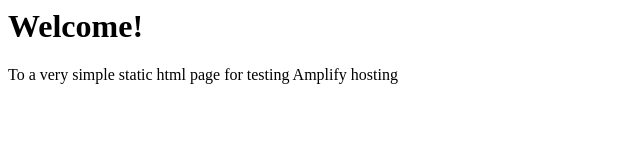
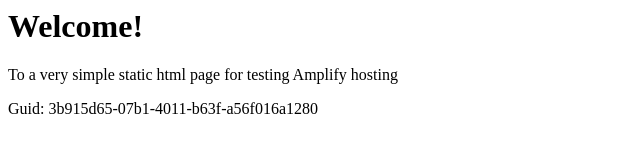
Before and after one commit to aws-aemilia-gru/Github-PR-Commit-Integration-Test-DoNotTouch-GitHubAutoBuildPrPreviewCanaryTest-v1-prod-sa-east-1, a website: page src/index.html in a window 1280 px wide. Shown: the whole page, without its empty margins (0-640 px from the left). Drawn offline with Linux system fonts and the light colour scheme.

Commit message:
commit from integ tests

```diff
--- a/src/index.html
+++ b/src/index.html
@@ -1,3 +1,5 @@
+
+
 <html lang="en">
 
 <head>
@@ -10,6 +12,6 @@
 <body>
     <h1>Welcome!</h1>
     <p>To a very simple static html page for testing Amplify hosting</p>
-</body>
+    <p>Guid: 3b915d65-07b1-4011-b63f-a56f016a1280</p></body>
 
 </html>
```
